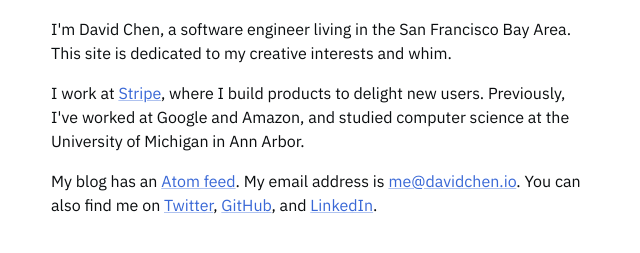
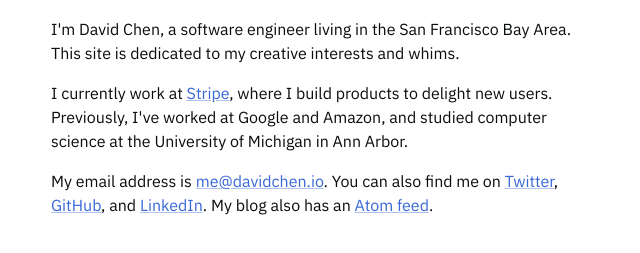
Before and after one commit to davidcgl/davidchen.io, an Eleventy site: page src/site/pages/about.njk in a window 1280 px wide. Shown: the part 201-454 px from the top of the page, without its empty margins (319-959 px from the left). Built offline with nearby package versions, Linux system fonts and the light colour scheme; Eleventy itself is replaced by a stand-in of ours; files that its build step writes are made by us from their sources.

Commit message:
Update wording on the about page

```diff
--- a/src/site/pages/about.njk
+++ b/src/site/pages/about.njk
@@ -13,22 +13,23 @@
 
   <p>
     I'm David Chen, a software engineer living in the San Francisco Bay Area.
-    This site is dedicated to my creative interests and whim.
+    This site is dedicated to my creative interests and whims.
   </p>
 
   <p>
-   I work at <a href="https://stripe.com">Stripe</a>, where I build products to
-   delight new users. Previously, I've worked at Google and Amazon, and studied
-   computer science at the University of Michigan in Ann Arbor.
+   I currently work at <a href="https://stripe.com">Stripe</a>, where I build
+   products to delight new users. Previously, I've worked at Google and Amazon,
+   and studied computer science at the University of Michigan in Ann Arbor.
   </p>
 
   <p>
-    My blog has an <a href="/feed.xml">Atom feed</a>. My email address is
+    My email address is
     <a href="mailto:{{ site.author.email }}">{{ site.author.email }}</a>.
     You can also find me on
     <a href="{{ site.twitter.link }}">Twitter</a>,
     <a href="{{ site.github.link }}">GitHub</a>, and
-    <a href="{{ site.linkedin.link }}">LinkedIn</a>.
+    <a href="{{ site.linkedin.link }}">LinkedIn</a>. My blog also has an
+    <a href="/feed.xml">Atom feed</a>.
   </p>
 
 {% endblock %}
```
